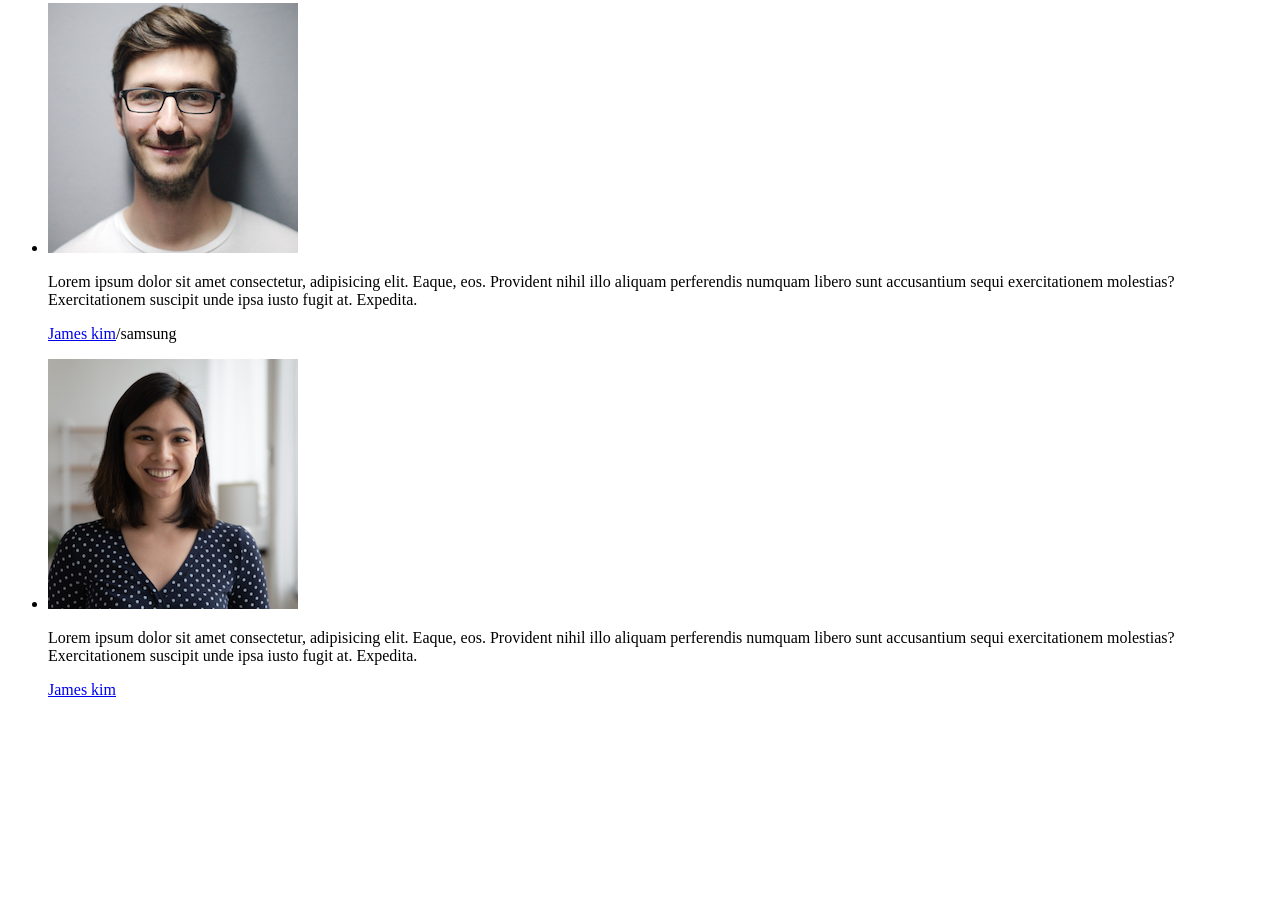
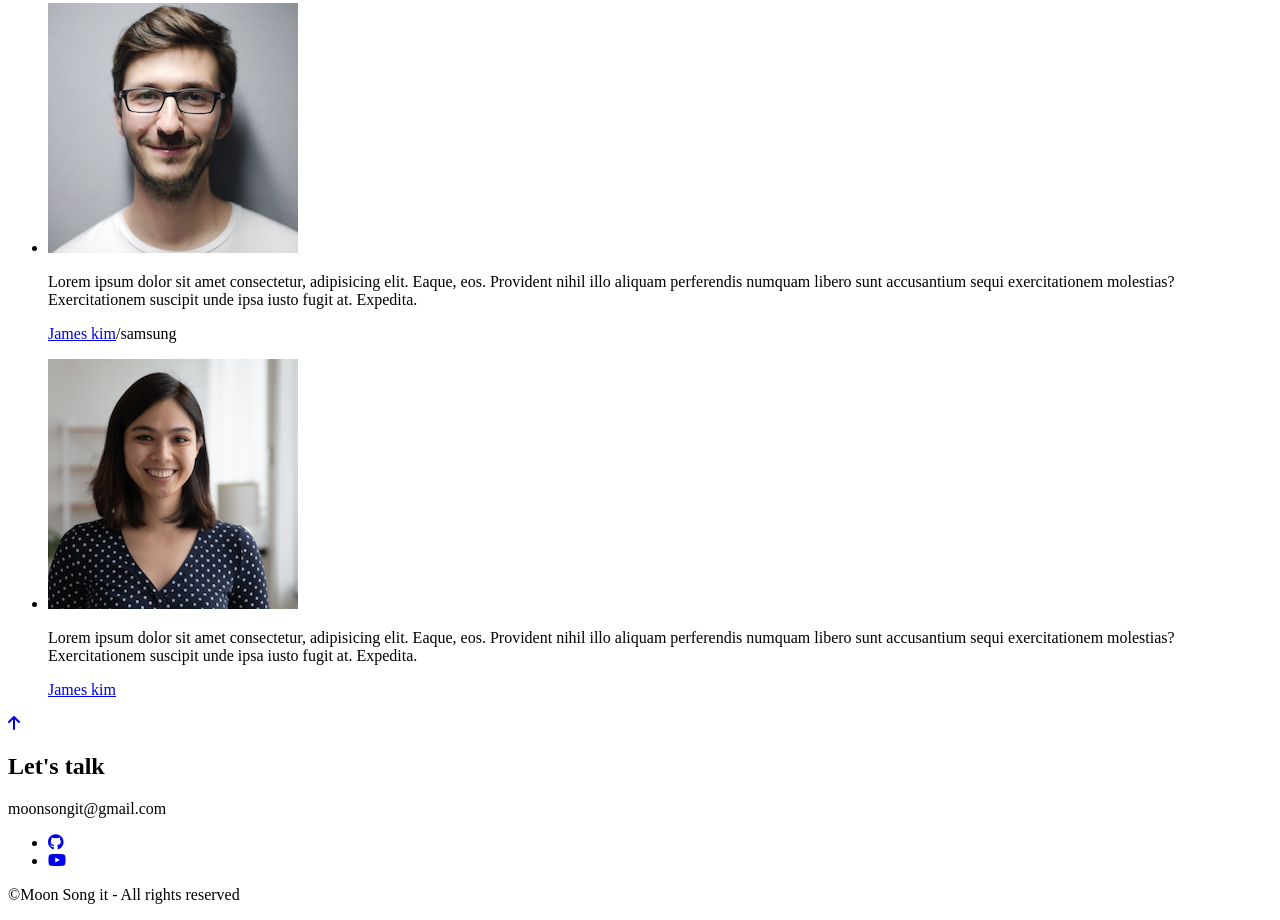
Before and after one commit to MoonSongIT/My_portfolio, a plain HTML site: page index.html in a window 1280 px wide. Shown: the part 6257-7177 px from the top of the page. Before the commit the page ends 6972 px from the top, so only its background shows below. Drawn offline with Linux system fonts and the light colour scheme.

Commit message:
html-footer

```diff
--- a/index.html
+++ b/index.html
@@ -261,8 +261,28 @@
             </ul>
         </section>
         <!-- Arrow key -->
-        <aside></aside>
+        <aside>
+            <a href="#home" title="back to top">
+                <i class="fa-solid fa-arrow-up"></i>
+            </a>
+        </aside>
     <!-- footer -->
-    <footer></footer>
+    <footer id="contact">
+        <h2>Let&#39;s talk</h2>
+        <p>moonsongit@gmail.com</p>
+        <ul>
+            <li>
+                <a href="https://github.com/moonsongit" target="_blank" title="my github">
+                    <i class="fa-brands fa-github"></i>
+                </a>
+            </li>
+            <li>
+                <a href="https:www.youtube.com/@MoonSongiT" target="_blank" title="my youtube home">
+                    <i class="fa-brands fa-youtube"></i>
+                </a>
+            </li>
+        </ul>
+        <p>©Moon Song it - All rights reserved</p>
+    </footer>
 </body>
 </html>
```
